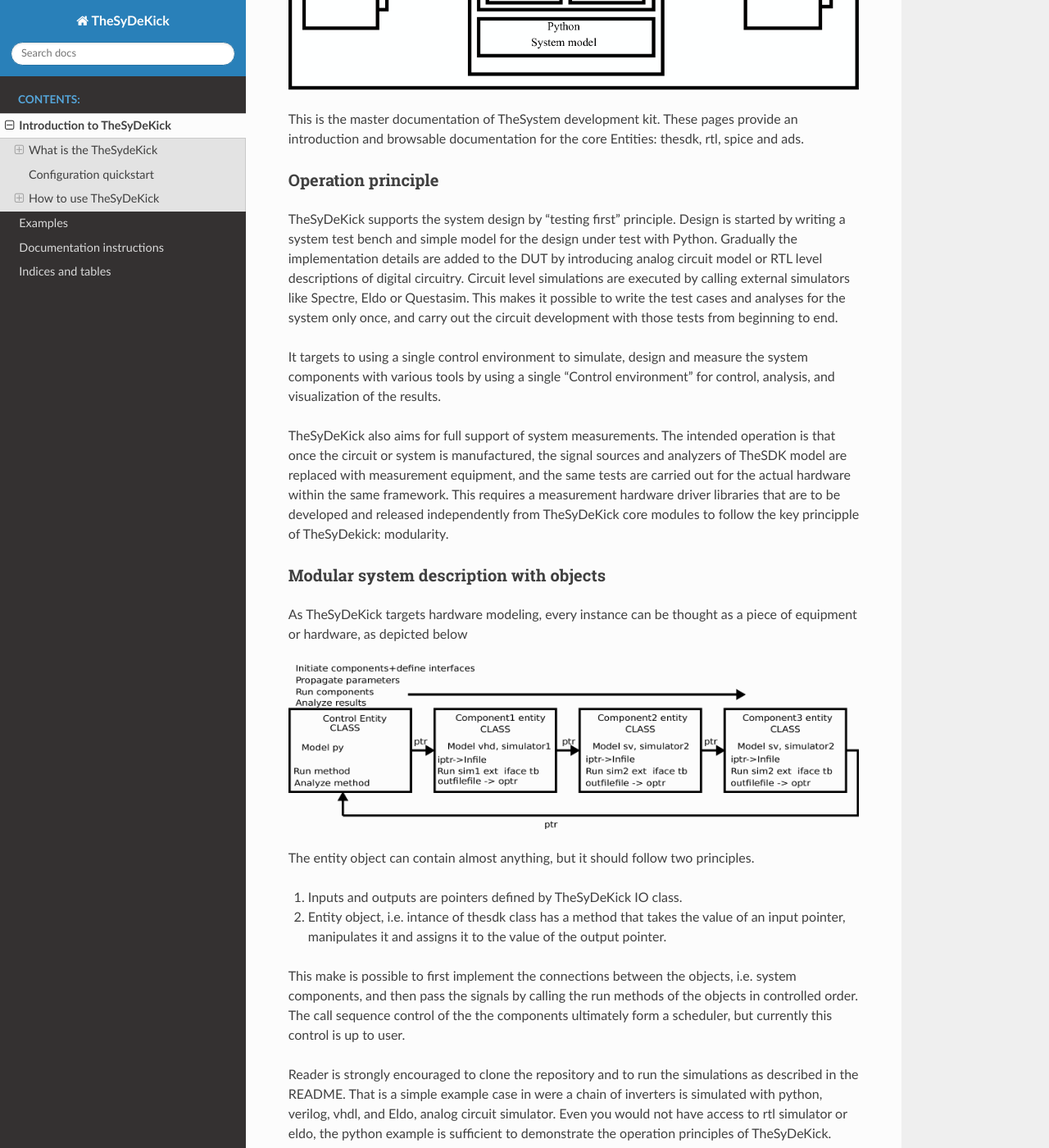
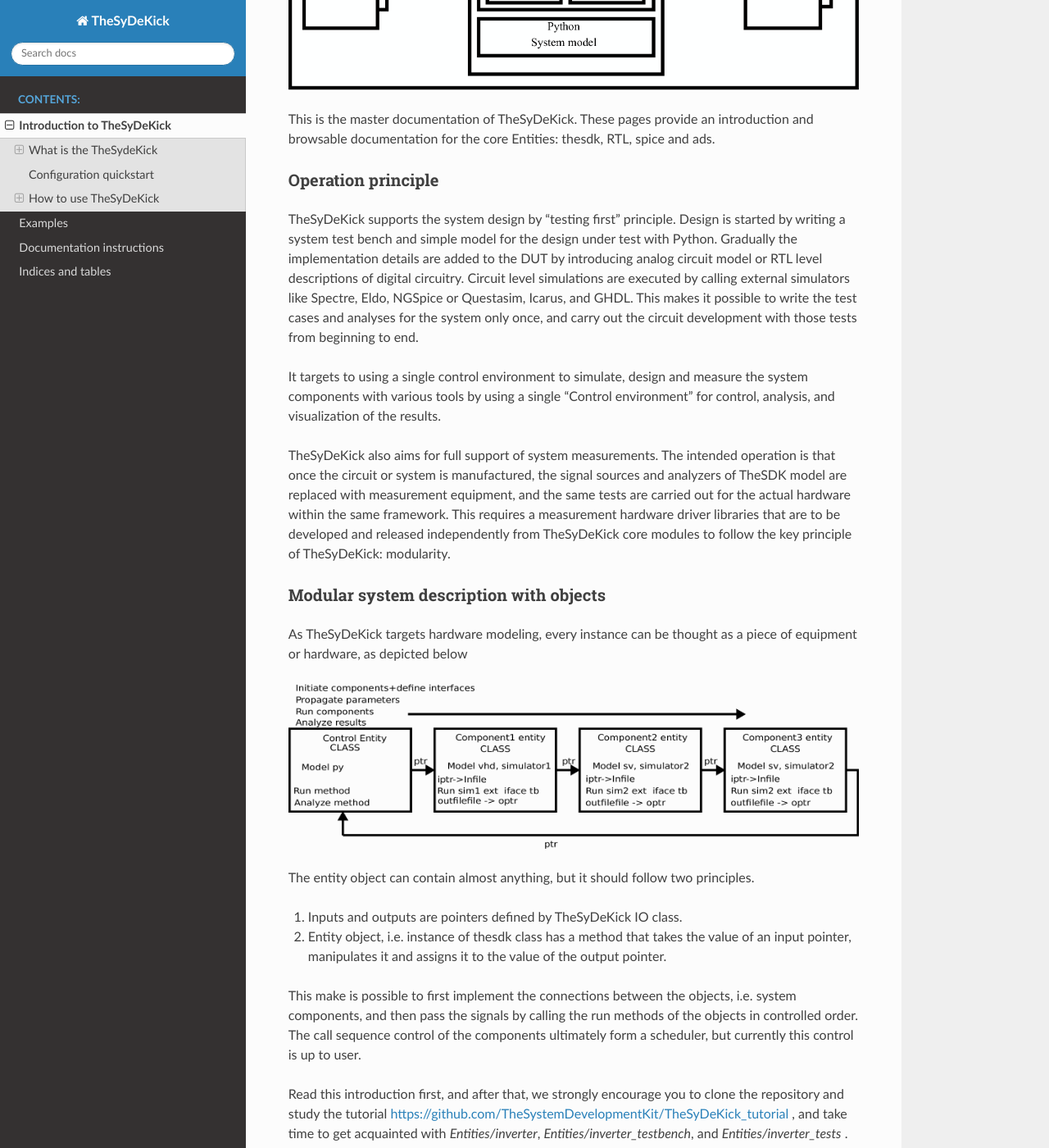
Before and after one commit to TheSystemDevelopmentKit/thesdk_template, a Sphinx documentation site: the page built from doc/source/introduction.rst, in a window 1280 px wide and 1400 px high, scrolled down 587 px. Shown: the whole window at 82% size. Built offline with Sphinx 7.4.7 and the Read the Docs theme 2.0.0, drawn with Linux system fonts in a browser that asks for light colours; formulas are drawn with MathJax 3; some of the changed text lies outside the part shown.

Commit message:
Update introduction

```diff
--- a/doc/source/introduction.rst
+++ b/doc/source/introduction.rst
@@ -5,15 +5,15 @@ Introduction to TheSyDeKick
 What is the TheSydeKick
 =======================
 TheSyDeKick is a development and testing framework for electronic systems. It
-is primarily targeted for design and testing of integrated circuits and Systems
-on Chip (SoC's). The operation principle of TheSDK is depicted below.
+is primarily targeted for design and testing of integrated microelectronic designs, circuits and systems.
+The operation principle of TheSDK is depicted below.
 
 .. image:: Pics/bitmaps/TheSDK_block_diagram.png
   :alt: TheSDK block diagram
 
-This is the master documentation of TheSystem development kit. These pages
+This is the master documentation of TheSyDeKick. These pages
 provide an introduction and browsable documentation for the core Entities:
-thesdk, rtl, spice and ads.
+thesdk, RTL, spice and ads.
 
 Operation principle
 -------------------
@@ -23,7 +23,7 @@ started by writing a system test bench and simple model for the design under
 test with Python. Gradually the implementation details are added to the DUT by
 introducing analog circuit model or RTL level descriptions of digital
 circuitry. Circuit level simulations are executed by calling external
-simulators like Spectre, Eldo or Questasim. This makes it possible to write the
+simulators like Spectre, Eldo, NGSpice or Questasim, Icarus, and GHDL. This makes it possible to write the
 test cases and analyses for the system only once, and carry out the circuit
 development with those tests from beginning to end.
 
@@ -37,7 +37,7 @@ sources and analyzers of TheSDK model are replaced with measurement equipment,
 and the same tests are carried out for the actual hardware within the same
 framework. This requires a measurement hardware driver libraries that
 are to be developed and released independently from TheSyDeKick core modules to
-follow the key principple of TheSyDekick: modularity.
+follow the key principle of TheSyDeKick: modularity.
 
 Modular system description with objects
 ---------------------------------------
@@ -50,36 +50,39 @@ piece of equipment or hardware, as depicted below
 The entity object can contain almost anything, but it should follow two principles.
 
 #. Inputs and outputs are pointers defined by TheSyDeKick IO class.
-#. Entity object, i.e. intance of thesdk class has a method that takes the
+#. Entity object, i.e. instance of thesdk class has a method that takes the
    value of an input pointer, manipulates it and assigns it to the value
    of the output pointer.
 
 This make is possible to first implement the connections between the objects,
 i.e. system components, and then pass the signals by calling the run methods of
-the objects in controlled order. The call sequence control of the the
+the objects in controlled order. The call sequence control of the
 components ultimately form a scheduler, but currently this control is up to
 user.
 
-Reader is strongly encouraged to clone the repository and to run the
-simulations as described in the README. That is a simple example case in were a
-chain of inverters is simulated with python, verilog, vhdl, and Eldo, analog
-circuit simulator. Even you would not have access to rtl simulator or eldo, the
-python example is sufficient to demonstrate the operation principles of
-TheSyDeKick.
+Read this introduction first, and after that, we strongly encourage you to
+clone the repository and study the tutorial
+https://github.com/TheSystemDevelopmentKit/TheSyDeKick_tutorial , and take time
+to get acquainted with `Entities/inverter`, `Entities/inverter_testbench`, and
+`Entities/inverter_tests` .
+
+Later on you may study the
+documentation of *thesdk*, *rtl* and *spice* presented in this manual.
+
+These should give you a picture how the things work.
 
 System modeling and design exploration
 --------------------------------------
-It is evident that high level programming lanquages provide good tools for
+It is evident that high level programming languages provide good tools for
 system modeling. In addition, it is intended to develop interface classes for
-Berkeley Analog Generator BAG and Chisel3 RTL generators to enable closed-loop
-design optimization and desing exploration with real hardware.
+Berkeley Analog Generator BAG and Chisel RTL generators to enable closed-loop
+design optimization and design exploration with real hardware.
 
 Further reading and related information
 ---------------------------------------
-* A Roadshow slideset demostrating some use cases can be found at https://github.com/TheSystemDevelopmentKit/TheSyDeKick-roadshow/raw/master/pdffiles/TheSyDeKick-roadshow.pdf
-* A tutorial for very basic use of TheSyDeKick is provided at: https://github.com/TheSystemDevelopmentKit/TheSyDeKick_tutorial .
-  See the slide set for details: https://github.com/TheSystemDevelopmentKit/TheSyDeKick_tutorial/raw/master/pdffiles/TheSyDeKick_tutorial.pdf
-* Site https://github.com/TheSDK-blocks is a intended to distribute TheSDK-compatible, relatively general circuit models.
+* A Roadshow slide set demonstrating some use cases can be found at https://github.com/TheSystemDevelopmentKit/TheSyDeKick-roadshow/raw/master/pdffiles/TheSyDeKick-roadshow.pdf
+* A tutorial for very basic use of TheSyDeKick is provided at: https://github.com/TheSystemDevelopmentKit/TheSyDeKick_tutorial/raw/master/pdffiles/TheSyDeKick_tutorial.pdf
+* Site https://github.com/TheSDK-blocks is a intended to distribute TheSDK-compatible, relatively general circuit models
   and method entities.
 
 Project status and releases
@@ -291,7 +294,9 @@ The files are organized in directories as follows::
                         |
                         work
 
-Naming convention is strict. The placeholder string 'entity1' above identifies the name of the Entity and it's netllists ans testbenches. User is not allowed to freely name the files. This is the basic configuration.
+Naming convention is strict. The placeholder string 'entity1' above identifies
+the name of the Entity and it's netllists and testbenches. User is not allowed
+to freely name the files. This is the basic configuration.
 
 Guidelines to follow
 --------------------
```
Also changed, not shown: other parts of doc/source/introduction.rst (+47 -43 lines).
